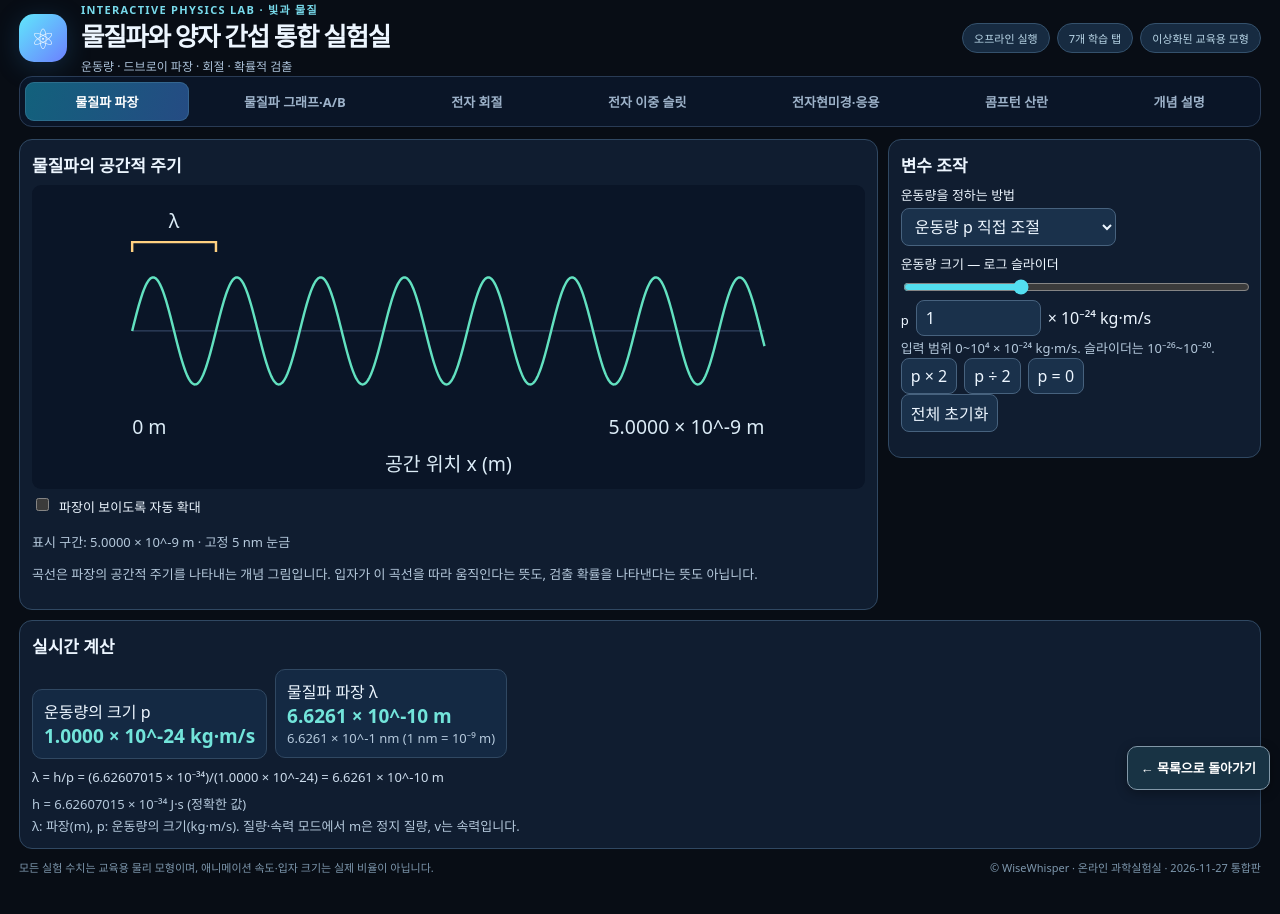
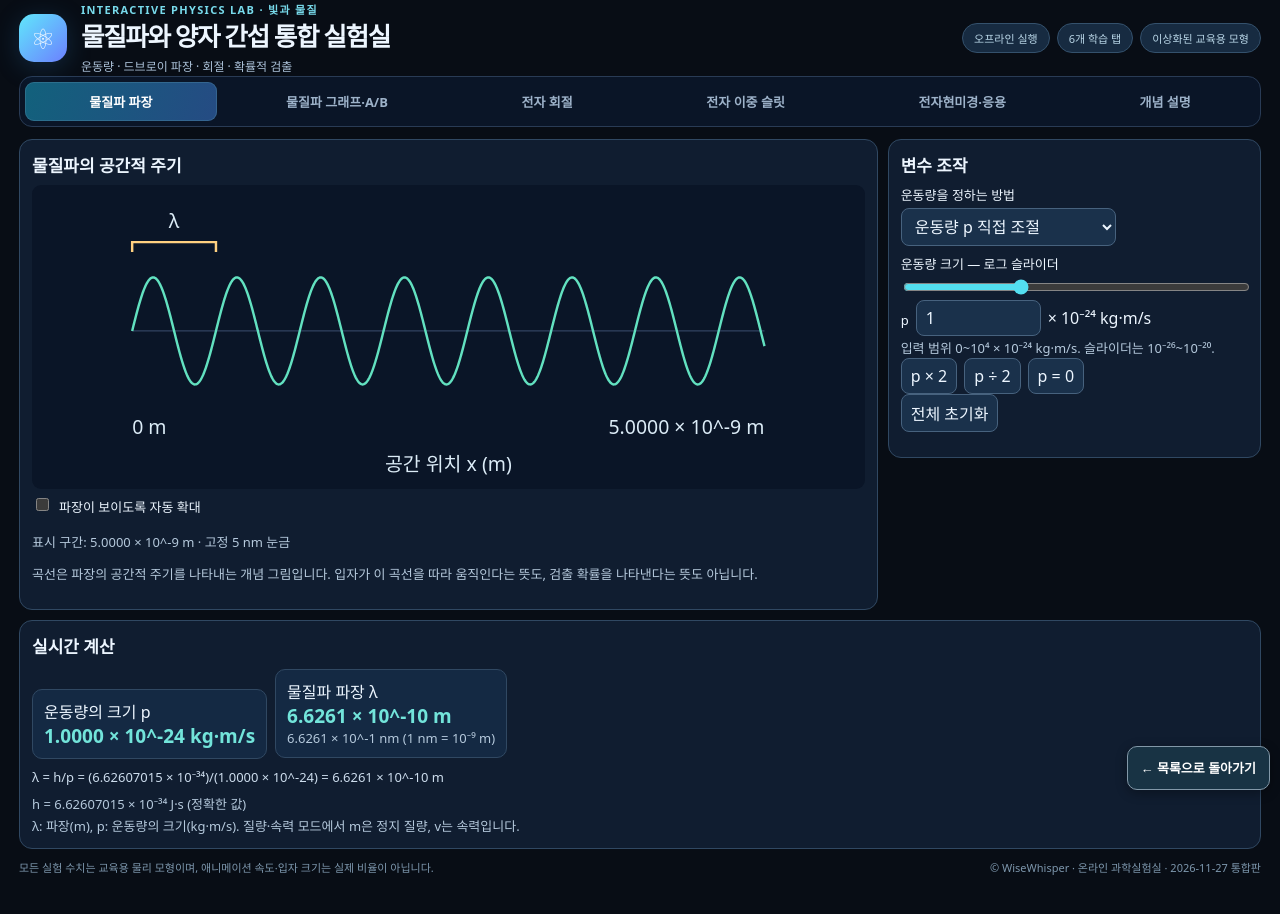
Before and after one commit to wisewhisper/wisewhisper.github.io, a plain HTML site: page wave-particle-duality-lab.html in a window 1280 px wide. Drawn offline with Linux system fonts and the light colour scheme.

Commit message:
Remove duplicate Compton tab and link standalone lab; preserve other matter-wave tabs

```diff
--- a/wave-particle-duality-lab.html
+++ b/wave-particle-duality-lab.html
@@ -23,7 +23,7 @@
 </style></head>
 <body>
 <div class="shell">
-  <header class="top"><div class="brand"><div class="mark">⚛</div><div><div class="kicker">INTERACTIVE PHYSICS LAB · 빛과 물질</div><h1>물질파와 양자 간섭 통합 실험실</h1><div class="desc">운동량 · 드브로이 파장 · 회절 · 확률적 검출</div></div></div><div class="top-right"><span class="tag">오프라인 실행</span><span class="tag">7개 학습 탭</span><span class="tag">이상화된 교육용 모형</span></div></header>
+  <header class="top"><div class="brand"><div class="mark">⚛</div><div><div class="kicker">INTERACTIVE PHYSICS LAB · 빛과 물질</div><h1>물질파와 양자 간섭 통합 실험실</h1><div class="desc">운동량 · 드브로이 파장 · 회절 · 확률적 검출</div></div></div><div class="top-right"><span class="tag">오프라인 실행</span><span class="tag">6개 학습 탭</span><span class="tag">이상화된 교육용 모형</span></div></header>
   <nav class="nav" id="tabNav" aria-label="실험 탭"></nav>
   <main id="mainArea"></main><section id="matterPanel" class="matter-panel" hidden><div id="matterExperiment" class="matter-grid"><section class="card"><h2>물질파의 공간적 주기</h2><svg id="mp-wave" viewBox="0 0 600 250" role="img" aria-label="물질파 파장 개념 모형"></svg><div class="inline"><input id="mp-auto" type="checkbox"><label for="mp-auto">파장이 보이도록 자동 확대</label></div><p id="mp-scale" class="muted"></p><p class="note">곡선은 파장의 공간적 주기를 나타내는 개념 그림입니다. 입자가 이 곡선을 따라 움직인다는 뜻도, 검출 확률을 나타낸다는 뜻도 아닙니다.</p></section><section class="card"><h2>변수 조작</h2><label for="mp-mode">운동량을 정하는 방법</label><select id="mp-mode"><option value="p">운동량 p 직접 조절</option><option value="mv">입자의 질량·속력으로 계산</option></select>
 <div id="mp-pControls"><label for="mp-power">운동량 크기 — 로그 슬라이더</label><input id="mp-power" type="range" min="-26" max="-20" step="0.01" value="-24"><div class="inline"><label for="mp-pNumber">p</label><input id="mp-pNumber" type="number" max="10000" min="0" step="any" value="1"><span>× 10⁻²⁴ kg·m/s</span></div><small>입력 범위 0~10⁴ × 10⁻²⁴ kg·m/s. 슬라이더는 10⁻²⁶~10⁻²⁰.</small><div class="buttons"><button id="mp-double">p × 2</button><button id="mp-half">p ÷ 2</button><button id="mp-zero">p = 0</button></div></div>
@@ -40,7 +40,7 @@
 'use strict';
 const HC=4.135667696e-15, H=6.62607015e-34, C=299792458, ME=9.1093837139e-31, QE=1.602176634e-19;
 const metals={Cs:{name:'세슘 (Cs)',W:2.14},Na:{name:'나트륨 (Na)',W:2.28},Zn:{name:'아연 (Zn)',W:4.30},Cu:{name:'구리 (Cu)',W:4.70}};
-const tabs=[['matter','물질파 파장'],['mattergraph','물질파 그래프·A/B'],['crystal','전자 회절'],['slit','전자 이중 슬릿'],['apps','전자현미경·응용'],['compton','콤프턴 산란'],['concepts','개념 설명']];
+const tabs=[['matter','물질파 파장'],['mattergraph','물질파 그래프·A/B'],['crystal','전자 회절'],['slit','전자 이중 슬릿'],['apps','전자현미경·응용'],['concepts','개념 설명']];
 let active='matter', playing=false, frameT=0, lastFrame=0, lastDraw=0, emissionCarry=0;const BINS=120;const emptyBins=()=>Array(BINS).fill(0);const isMatter=()=>active==='matter'||active==='mattergraph';
 const s={photo:{metal:'Na',f:7.0,I:65,U:0.0},photon:{f:6.0,I:55},compton:{E:90,theta:70},crystal:{V:54,d:.11,theta:50,coherent:true},slit:{V:70,d:.55,L:.80,observe:false,hits:[],bins:emptyBins(),total:0,auto:false},apps:{mode:'micro',brightness:65,exposure:1.2,color:'white',lambda:580,solarI:750,kV:100,gap:.30}};
 const fmt=(x,n=2)=>Number(x).toFixed(n), clamp=(v,a,b)=>Math.max(a,Math.min(b,v)), rnd=(min,max)=>min+Math.random()*(max-min);
@@ -106,7 +106,7 @@ function conceptsHTML(){return `<section class="concept-surface"><div class="con
 <svg viewBox="0 0 420 105" aria-label="빛의 세기는 광자의 개수, 진동수는 광자의 에너지에 영향을 줌"><text x="10" y="23" font-size="12" fill="#d6e9f5">세기 증가</text><circle cx="99" cy="19" r="6" fill="#ffd07c"/><circle cx="124" cy="19" r="6" fill="#ffd07c"/><circle cx="149" cy="19" r="6" fill="#ffd07c"/><circle cx="174" cy="19" r="6" fill="#ffd07c"/><circle cx="199" cy="19" r="6" fill="#ffd07c"/><text x="247" y="23" font-size="12" fill="#9eeecb">입사 광자 수 ↑</text><text x="10" y="77" font-size="12" fill="#d6e9f5">진동수 증가</text><path d="M101 74 q12 -33 24 0 t24 0 t24 0 t24 0" stroke="#7be7f2" stroke-width="3" fill="none"/><text x="247" y="78" font-size="12" fill="#9eeecb">광자 1개 에너지 ↑</text></svg>
 <p><span class="accent">문턱 진동수 미만:</span> 아무리 강한 빛을 오래 비추어도 고전적인 단일 광자 광전 효과로는 전자가 방출되지 않습니다. <span class="accent">문턱 이상:</span> 광자 수가 많아지면 일반적으로 방출되는 전자의 수와 포화 광전류가 증가합니다.</p><div class="formula">E<sub>photon</sub> = hf = hc/λ</div><p>h = 6.626 × 10<sup>−34</sup> J·s, c ≈ 3.00 × 10<sup>8</sup> m/s</p></article>
 <article class="concept"><h3>03. 아인슈타인의 광전 효과 방정식</h3><p>광자 하나의 에너지 중 일부는 금속에서 전자를 꺼내는 일함수 W에 쓰이고, 나머지가 광전자의 <b>최대 운동 에너지</b>가 됩니다.</p><div class="formula">K<sub>max</sub> = hf − W = eV<sub>stop</sub></div><p><b>정지 전압 V<sub>stop</sub></b>은 가장 빠른 광전자도 집전극에 도달하지 못하게 하는 역전압의 크기입니다. 따라서 광전류를 측정하면 최대 운동 에너지를 추정할 수 있습니다.</p><p>예시: Na의 일함수를 2.28 eV, 광자 에너지를 3.00 eV로 가정하면 <b>K<sub>max</sub> = 0.72 eV, 정지 전압의 크기 ≈ 0.72 V</b>입니다.</p><p class="warning">주의: 모든 광전자의 에너지가 똑같은 것은 아닙니다. 식은 최대 운동 에너지를 나타냅니다.</p></article>
-<article class="concept"><h3>04. 콤프턴 효과: 광자도 운동량을 가진다</h3><p>X선 광자가 거의 정지한 전자에 충돌하면 에너지와 운동량의 일부를 전자에 전달하여 산란합니다. 산란 광자는 에너지가 작아지고 파장이 증가합니다.</p><svg viewBox="0 0 420 105" aria-label="X선 광자와 전자의 산란"><path d="M20 53 H192" stroke="#ffce7d" stroke-width="3"/><path d="M195 50 L338 12" stroke="#ffce7d" stroke-width="3"/><path d="M195 53 L317 92" stroke="#76daf1" stroke-width="3"/><circle cx="195" cy="53" r="9" fill="#8dd9fc"/><circle cx="338" cy="12" r="5" fill="#ffd687"/><circle cx="317" cy="92" r="6" fill="#82daff"/><text x="21" y="39" font-size="12" fill="#ffdfac">입사 광자</text><text x="326" y="31" font-size="12" fill="#ffdfac">산란 광자</text><text x="251" y="84" font-size="12" fill="#a6e6ff">전자</text></svg><div class="formula">Δλ = h/(m<sub>e</sub>c) · (1 − cosθ)</div><p>θ가 클수록 파장의 증가량이 커집니다. 산란 후 에너지 보존식은 E = E′ + K<sub>electron</sub>입니다(전자 초기 정지 에너지는 양변에 공통으로 포함되어 상쇄).</p></article>
+<article class="concept"><h3>04. 광자의 운동량과 콤프턴 산란</h3><p>광자의 에너지와 운동량 보존은 별도 실험실에서 탐구할 수 있습니다.</p><p><a style="color:#83e6f4" href="compton-scattering-lab.html?v=20261127-modern-stage7-v1">콤프턴 산란과 광자 운동량 실험실 열기 →</a></p></article>
 <article class="concept"><h3>05. 드브로이 물질파: 전자에도 파장이 있다</h3><p>빛이 입자성을 지니는 것처럼, 전자 등 물질 입자도 파동성을 가집니다. 드브로이는 입자의 운동량 p에 대응하는 파장이 있다고 제안했습니다.</p><div class="formula">λ = h/p <small>· 비상대론적 전자: λ = h/√(2m<sub>e</sub>eV)</small></div><p>전자를 전압 V로 가속했을 때 전자의 운동 에너지 eV가 증가하므로 운동량은 커지고, 드브로이 파장은 짧아집니다.</p><p><b>54 V 전자 예시:</b> λ ≈ 0.167 nm. 이 정도 파장은 결정의 원자 간격과 비슷하므로 전자 회절을 관찰할 수 있습니다.</p><p class="warning">전자의 속도가 빛의 속도에 비해 매우 커지면 상대론적 식을 사용해야 합니다. 전자 현미경 탭에는 상대론적 식을 적용합니다.</p></article>
 <article class="concept"><h3>06. 전자 회절: 데이비슨과 거머의 실험</h3><p>가속 전자를 니켈 결정에 입사시키면 특정 산란 방향에서 전자 검출 세기가 커집니다. 규칙적인 원자 배열에서 산란된 전자의 물질파가 보강 간섭하기 때문입니다.</p><div class="formula">2d sinθ<sub>B</sub> = nλ</div><p>이 식은 이상적인 평행 결정면에서의 <b>브래그 회절 조건</b>입니다. 실제 데이비슨–거머 실험에서 제시되는 산란각은 입사빔·검출기 기하에 따라 정의되므로 브래그 각 θ<sub>B</sub>와 구별해야 합니다.</p><p>전자 회절 실험의 핵심 증거는 전자가 단순히 알갱이처럼 산란하는 것이 아니라 <b>각도별 보강·상쇄 간섭을 보인다</b>는 사실입니다.</p></article>
 <article class="concept"><h3>07. 전자 이중 슬릿: 한 점씩 검출되어도 무늬가 생긴다</h3><p>전자를 하나씩 쏘면 스크린에는 항상 국소적인 검출 점이 생깁니다. 하지만 많은 전자가 누적되면 간섭무늬에 해당하는 확률 분포가 나타납니다. 입자처럼 검출되면서도 파동처럼 간섭하는 것입니다.</p><div class="formula">Δx ≈ λL/d</div><p>λ: 전자의 물질파 파장, L: 슬릿에서 스크린까지 거리, d: 두 슬릿 중심 간격. 따라서 <b>d가 작아지거나 L이 커지면 간섭무늬 간격이 넓어집니다.</b></p><p>어느 슬릿을 지났는지 구별할 수 있는 경로 정보가 생기면 간섭항이 사라지고, 두 슬릿에서 나온 분포가 비간섭적으로 합쳐집니다.</p><p class="warning">이 탭은 전자의 도착 위치를 확률적으로 생성합니다. 개별 전자 궤적을 확정적으로 그린 것이 아닙니다.</p></article>
```
